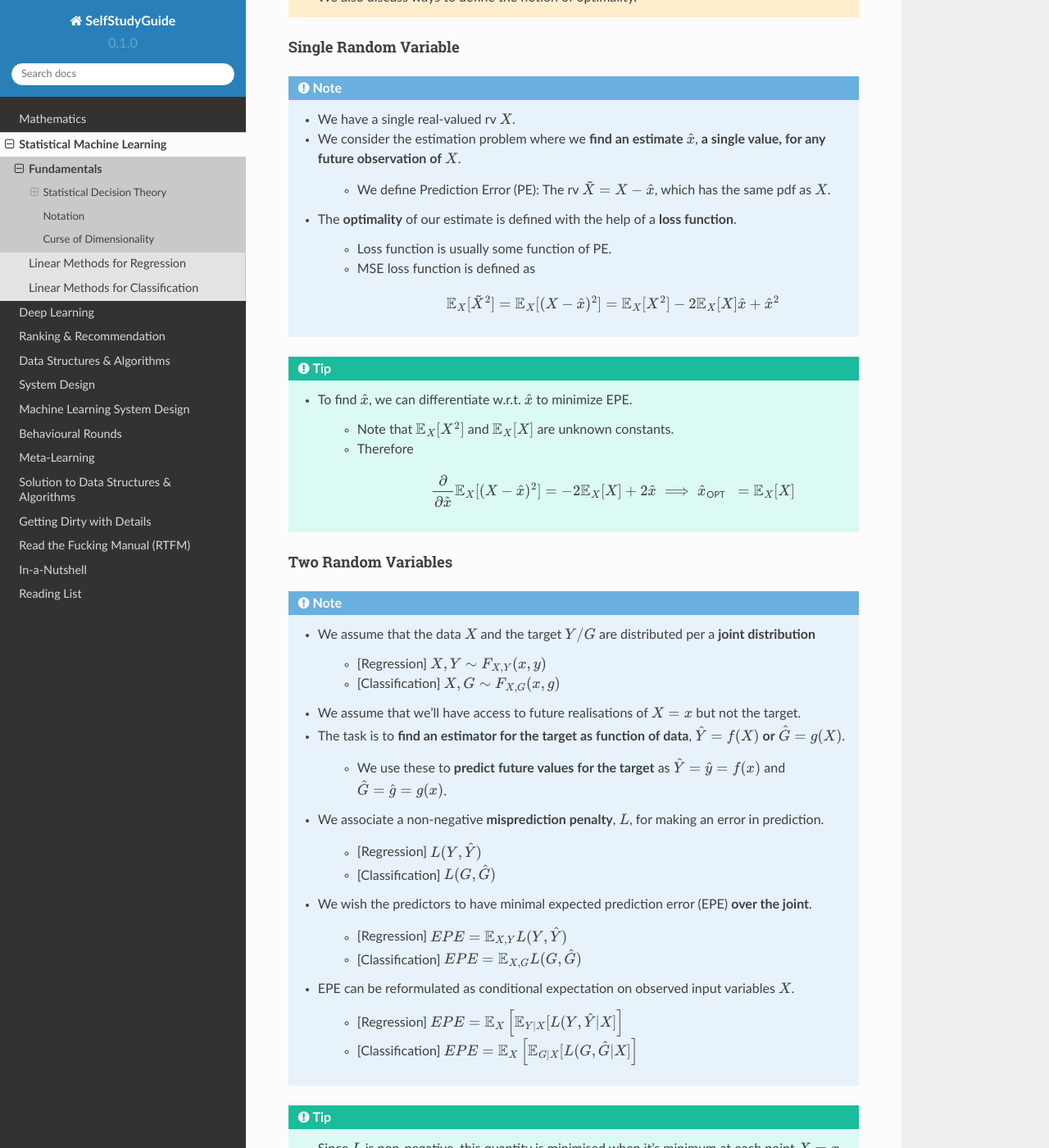
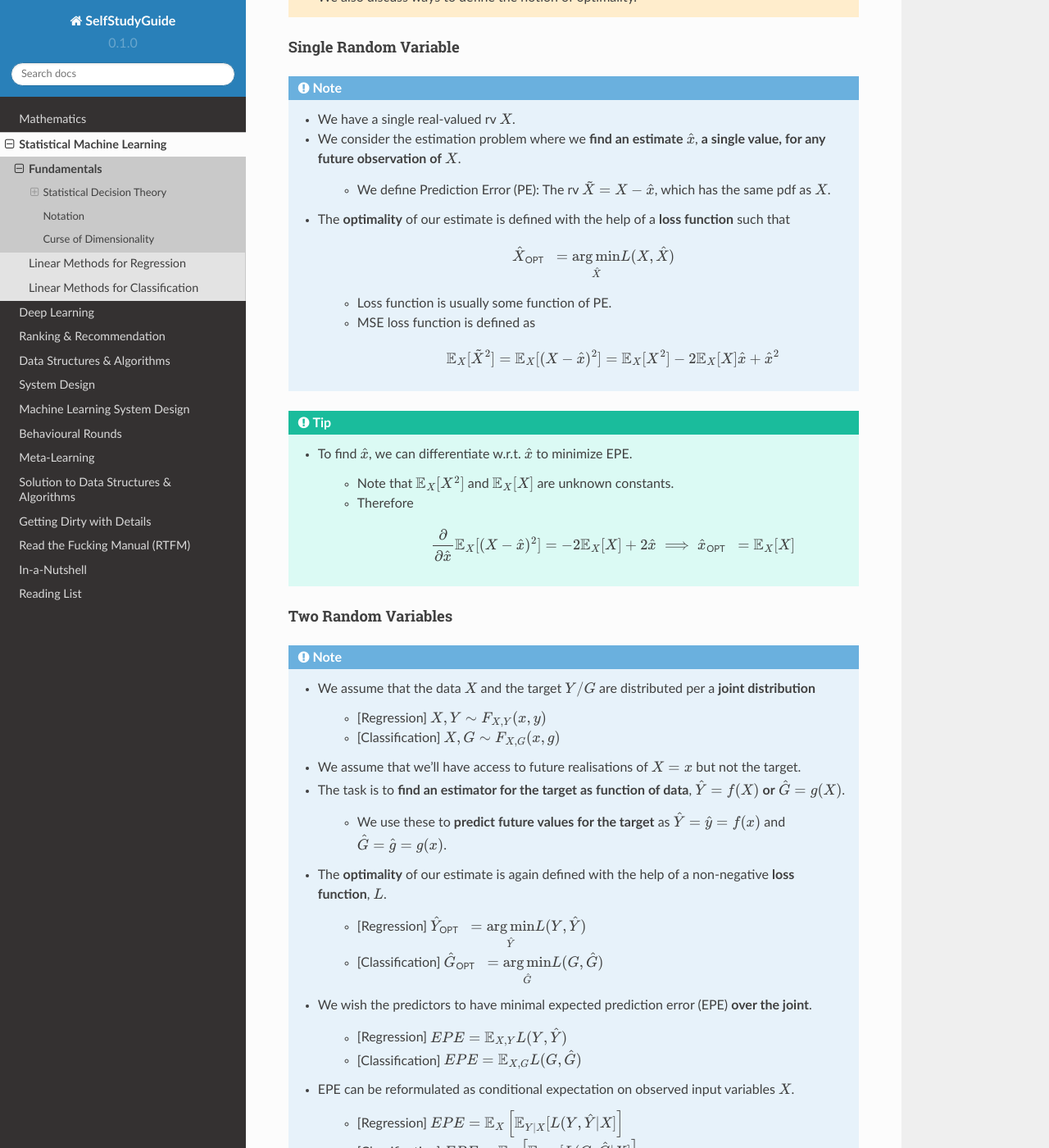
Before and after one commit to uselesstechjunks/leetcode, a Sphinx documentation site: the page built from docs/source/ml/basics.rst, in a window 1280 px wide and 1400 px high, scrolled down 466 px. Shown: the whole window at 82% size. Built offline with Sphinx 7.4.7 and the Read the Docs theme 2.0.0, drawn with Linux system fonts in a browser that asks for light colours.

Commit message:
Update basics.rst

```diff
--- a/docs/source/ml/basics.rst
+++ b/docs/source/ml/basics.rst
@@ -22,7 +22,9 @@ Single Random Variable
 	* We consider the estimation problem where we **find an estimate** :math:`\hat{x}`, **a single value, for any future observation of** :math:`X`.
 
 		* We define Prediction Error (PE): The rv :math:`\tilde{X}=X-\hat{x}`, which has the same pdf as :math:`X`.
-	* The **optimality** of our estimate is defined with the help of a **loss function**.
+	* The **optimality** of our estimate is defined with the help of a **loss function** such that
+
+		.. math:: \hat{X}_{\text{OPT}}=\underset{\hat{X}}{\arg\min} L(X,\hat{X})
 
 		* Loss function is usually some function of PE.
 		* MSE loss function is defined as
@@ -48,10 +50,10 @@ Two Random Variables
 	* The task is to **find an estimator for the target as function of data**, :math:`\hat{Y}=f(X)` **or** :math:`\hat{G}=g(X)`.
 
 		* We use these to **predict future values for the target** as :math:`\hat{Y}=\hat{y}=f(x)` and :math:`\hat{G}=\hat{g}=g(x)`.
-	* We associate a non-negative **misprediction penalty**, :math:`L`, for making an error in prediction.
+	* The **optimality** of our estimate is again defined with the help of a non-negative **loss function**, :math:`L`.
 
-		* [Regression] :math:`L(Y,\hat{Y})`
-		* [Classification] :math:`L(G,\hat{G})`
+		* [Regression] :math:`\hat{Y}_{\text{OPT}}=\underset{\hat{Y}}{\arg\min} L(Y,\hat{Y})`
+		* [Classification] :math:`\hat{G}_{\text{OPT}}=\underset{\hat{G}}{\arg\min} L(G,\hat{G})`
 	* We wish the predictors to have minimal expected prediction error (EPE) **over the joint**.
 
 		* [Regression] :math:`EPE=\mathbb{E}_{X,Y} L(Y,\hat{Y})`
```
